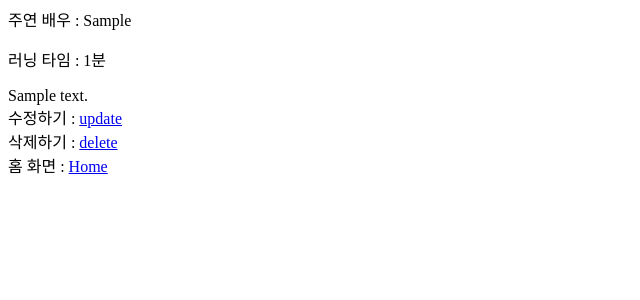
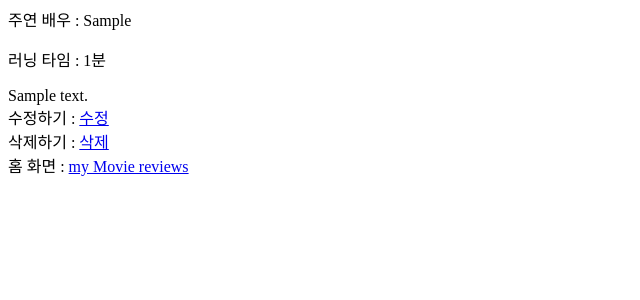
Before and after one commit to Pirogramming17/JeonSunhee, a Django app: page /post/1 in a window 1280 px wide. Shown: the part 228-528 px from the top of the page, without its empty margins (0-640 px from the left). Run offline with Django 3.2, Linux system fonts and the light colour scheme; tables that the repository leaves empty hold one stand-in row (values such as "Sample post").

```diff
--- a/myMovieReviews/posts/templates/posts/detail.html
+++ b/myMovieReviews/posts/templates/posts/detail.html
@@ -16,8 +16,8 @@
     <p>러닝 타임 : {{post.running}}분</p>
     <div>{{post.review}}</div>
 
-    <div>수정하기 : <a href="/update/{{post.id}}">update</a></div>
-    <div>삭제하기 : <a href="/delete/{{post.id}}">delete</a></div>
-    <div>홈 화면 : <a href="/">Home</a></div>
+    <div>수정하기 : <a href="/update/{{post.id}}">수정</a></div>
+    <div>삭제하기 : <a href="/delete/{{post.id}}">삭제</a></div>
+    <div>홈 화면 : <a href="/">my Movie reviews</a></div>
   </body>
 </html>
--- a/myMovieReviews/posts/templates/posts/home.html
+++ b/myMovieReviews/posts/templates/posts/home.html
@@ -16,6 +16,6 @@
     </div>
     {% endfor %}
 
-    <a href="/create">생성하기</a>
+    <a href="/create">리뷰 작성</a>
   </body>
 </html>
--- a/myMovieReviews/posts/urls.py
+++ b/myMovieReviews/posts/urls.py
@@ -8,5 +8,5 @@ urlpatterns = [
     path('create', views.create, name="create"),
     path('post/<int:id>', views.detail, name="detail"),
     path('update/<int:id>', views.update, name="update"),
-    path('delete/<int:id>', views.delete, name="delete")
+    path('delete/<int:id>', views.delete, name="delete"),
 ]
```
Also changed, not shown: myMovieReviews/README.md (added).
